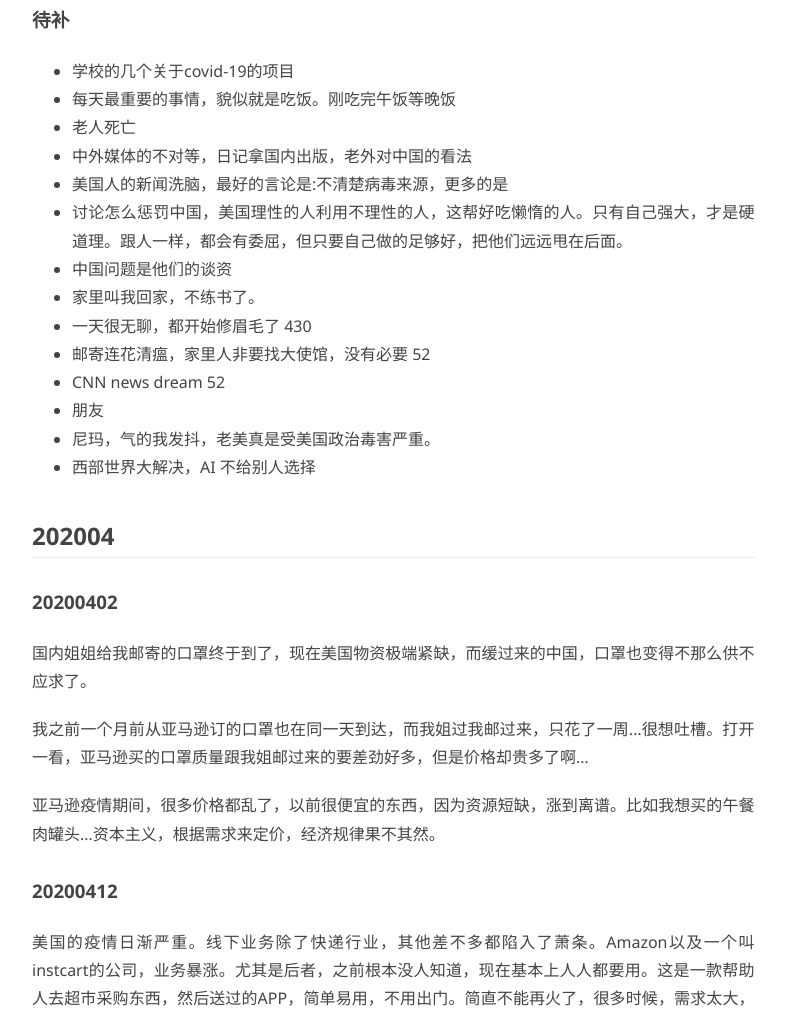
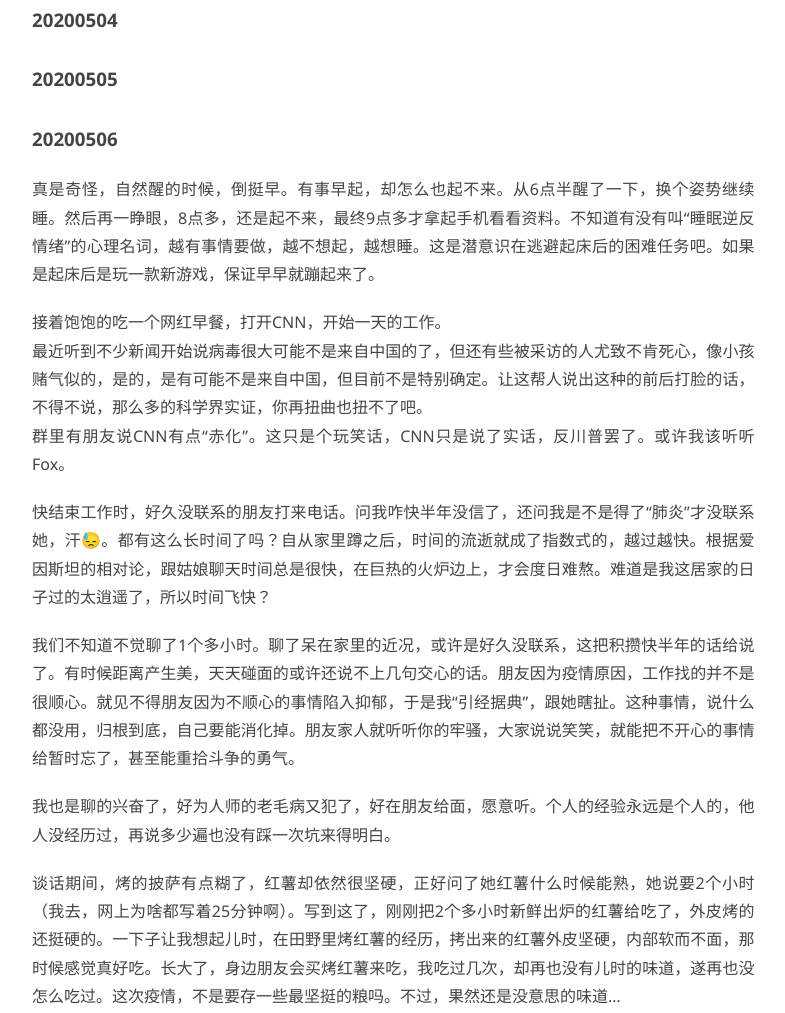
Before and after one commit to JonOnEarth/Jononearth.github.io, a plain HTML site: page DailyNote/index.html in a window 1280 px wide. Shown: the part 4552-5565 px from the top of the page, without its empty margins (93-878 px from the left). Drawn offline with nearby package versions, Linux system fonts and the light colour scheme; no server answers; a script that the page names is missing.

Commit message:
Site updated: 2020-05-06 21:11:07

```diff
--- a/DailyNote/index.html
+++ b/DailyNote/index.html
@@ -32,6 +32,12 @@
 <p>这让我怀疑，喜欢跟中国人在一起，是想享受他们的‘好脾气’，享受他们的‘事不多’，还是享受自己高人一等的优越感？<br>FUCK YOU! 老子不陪了。</p>
 <p>突然产生了一种责任感，必须为祖国，为世界做点什么。希望世界是和平的，人类是幸福的。但幸福之路，靠充满感性的现阶段人类来说，太远了。人工智能和太空探索等科技发展，我觉得会帮助人类少点纷争，多些连接，少些猜忌，多谢透明，少些感性，多谢理性。</p>
 <p>想起这句话：被误解是做事者的宿命（原句是表达者）。这世界太多的是非曲直，没法判断，要想做成一件事情，背负误解会很多，能解释就解释，无法解释多用结果来说话。</p>
+<h3 id="20200504"><a href="#20200504" class="headerlink" title="20200504"></a>20200504</h3><h3 id="20200505"><a href="#20200505" class="headerlink" title="20200505"></a>20200505</h3><h3 id="20200506"><a href="#20200506" class="headerlink" title="20200506"></a>20200506</h3><p>真是奇怪，自然醒的时候，倒挺早。有事早起，却怎么也起不来。从6点半醒了一下，换个姿势继续睡。然后再一睁眼，8点多，还是起不来，最终9点多才拿起手机看看资料。不知道有没有叫“睡眠逆反情绪”的心理名词，越有事情要做，越不想起，越想睡。这是潜意识在逃避起床后的困难任务吧。如果是起床后是玩一款新游戏，保证早早就蹦起来了。</p>
+<p>接着饱饱的吃一个网红早餐，打开CNN，开始一天的工作。<br>最近听到不少新闻开始说病毒很大可能不是来自中国的了，但还有些被采访的人尤致不肯死心，像小孩赌气似的，是的，是有可能不是来自中国，但目前不是特别确定。让这帮人说出这种的前后打脸的话，不得不说，那么多的科学界实证，你再扭曲也扭不了吧。<br>群里有朋友说CNN有点“赤化”。这只是个玩笑话，CNN只是说了实话，反川普罢了。或许我该听听Fox。</p>
+<p>快结束工作时，好久没联系的朋友打来电话。问我咋快半年没信了，还问我是不是得了“肺炎”才没联系她，汗😓。都有这么长时间了吗？自从家里蹲之后，时间的流逝就成了指数式的，越过越快。根据爱因斯坦的相对论，跟姑娘聊天时间总是很快，在巨热的火炉边上，才会度日难熬。难道是我这居家的日子过的太逍遥了，所以时间飞快？</p>
+<p>我们不知道不觉聊了1个多小时。聊了呆在家里的近况，或许是好久没联系，这把积攒快半年的话给说了。有时候距离产生美，天天碰面的或许还说不上几句交心的话。朋友因为疫情原因，工作找的并不是很顺心。就见不得朋友因为不顺心的事情陷入抑郁，于是我“引经据典”，跟她瞎扯。这种事情，说什么都没用，归根到底，自己要能消化掉。朋友家人就听听你的牢骚，大家说说笑笑，就能把不开心的事情给暂时忘了，甚至能重拾斗争的勇气。</p>
+<p>我也是聊的兴奋了，好为人师的老毛病又犯了，好在朋友给面，愿意听。个人的经验永远是个人的，他人没经历过，再说多少遍也没有踩一次坑来得明白。</p>
+<p>谈话期间，烤的披萨有点糊了，红薯却依然很坚硬，正好问了她红薯什么时候能熟，她说要2个小时（我去，网上为啥都写着25分钟啊）。写到这了，刚刚把2个多小时新鲜出炉的红薯给吃了，外皮烤的还挺硬的。一下子让我想起儿时，在田野里烤红薯的经历，拷出来的红薯外皮坚硬，内部软而不面，那时候感觉真好吃。长大了，身边朋友会买烤红薯来吃，我吃过几次，却再也没有儿时的味道，遂再也没怎么吃过。这次疫情，不是要存一些最坚挺的粮吗。不过，果然还是没意思的味道…</p>
 <h3 id="待补"><a href="#待补" class="headerlink" title="待补"></a>待补</h3><ul>
 <li>学校的几个关于covid-19的项目</li>
 <li>每天最重要的事情，貌似就是吃饭。刚吃完午饭等晚饭</li>
@@ -45,7 +51,6 @@
 <li>邮寄连花清瘟，家里人非要找大使馆，没有必要 52</li>
 <li>CNN news dream 52</li>
 <li>朋友</li>
-<li>尼玛，气的我发抖，老美真是受美国政治毒害严重。</li>
 <li>西部世界大解决，AI 不给别人选择</li>
 </ul>
 <h2 id="202004"><a href="#202004" class="headerlink" title="202004"></a>202004</h2><h3 id="20200402"><a href="#20200402" class="headerlink" title="20200402"></a>20200402</h3><p>国内姐姐给我邮寄的口罩终于到了，现在美国物资极端紧缺，而缓过来的中国，口罩也变得不那么供不应求了。</p>
```
